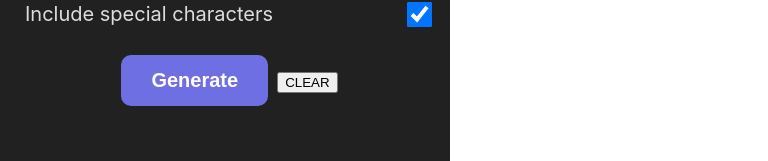
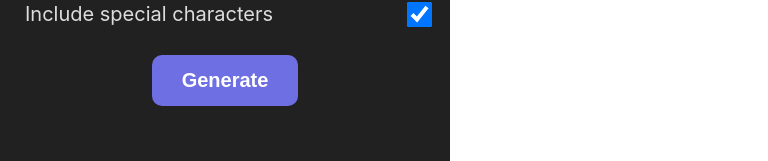
Before and after one commit to EvanKoe/pswgen-react, a React (Create React App) app: page /index.html/ in a window 1280 px wide. Shown: the part 636-797 px from the top of the page, without its empty margins (0-768 px from the left). Built offline with nearby package versions, Linux system fonts and the light colour scheme.

Commit message:
removed clear button (but should put it again

```diff
--- a/src/Generator/Gen.tsx
+++ b/src/Generator/Gen.tsx
@@ -135,7 +135,7 @@ const Generator = () => {
         onClick={() => gen()}
         className="button genBtn"
       />
-      <input type='button' onClick={() => localStorage.clear()} value='CLEAR' />
+	  {/* <input type='button' onClick={() => localStorage.clear()} value='CLEAR' /> */}
     </div>
   );
 };
```
